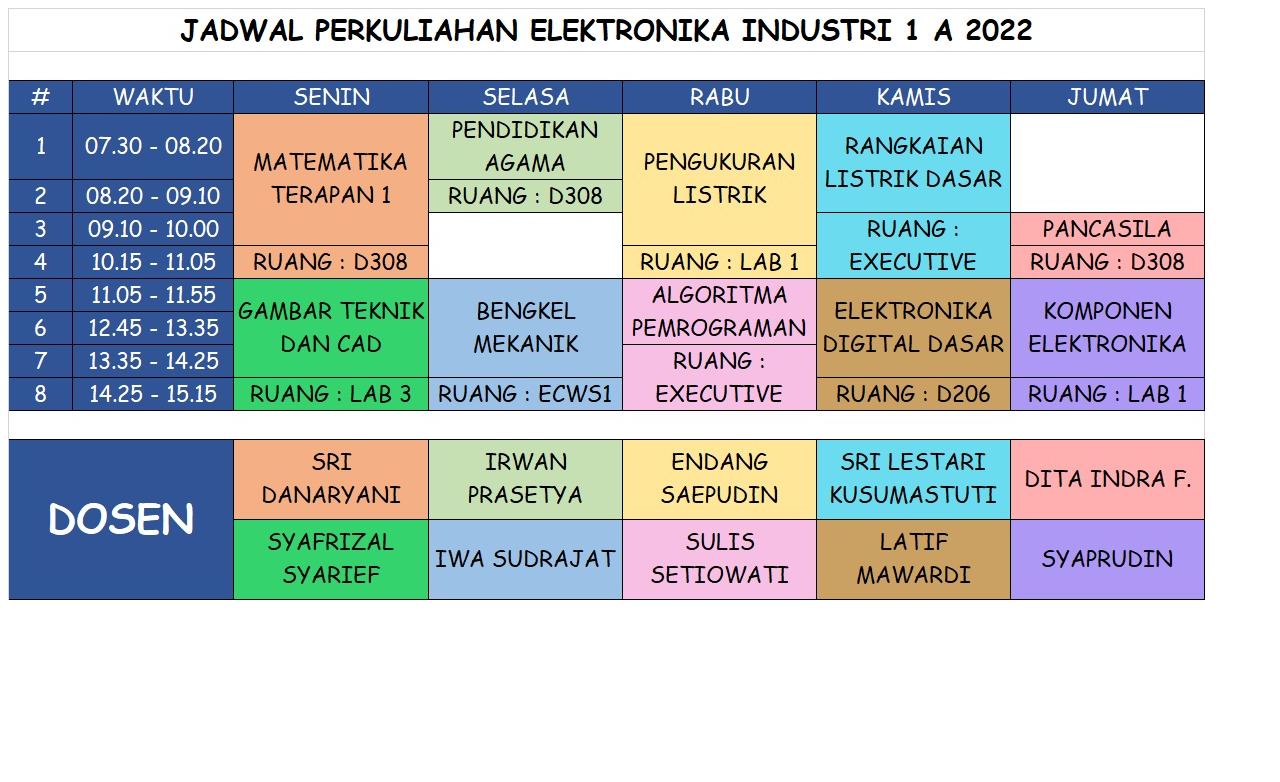
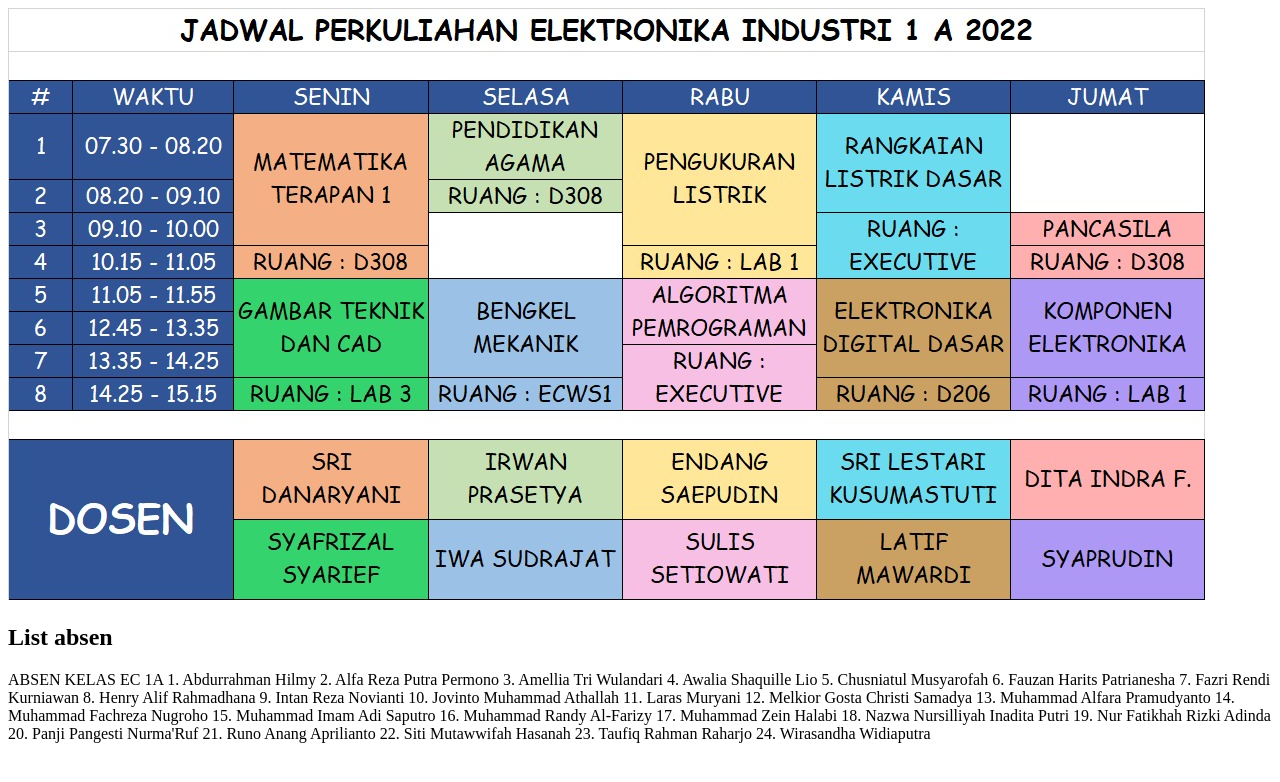
Before and after one commit to HenryAlif/Mapel-EC-A, a plain HTML site: page index.html in a window 1280 px wide. Drawn offline with Linux system fonts and the light colour scheme.

Commit message:
update absensi

```diff
--- a/index.html
+++ b/index.html
@@ -8,5 +8,33 @@
   </head>
   <body>
     <img src="mapel EC A.jpeg" alt="" />
+
+    <h2>List absen</h2>
+    ABSEN KELAS EC 1A
+
+1. Abdurrahman Hilmy
+2. Alfa Reza Putra Permono
+3. Amellia Tri Wulandari
+4. Awalia Shaquille Lio
+5. Chusniatul Musyarofah
+6. Fauzan Harits Patrianesha
+7. Fazri Rendi Kurniawan
+8. Henry Alif Rahmadhana
+9. Intan Reza Novianti
+10. Jovinto Muhammad Athallah
+11. Laras Muryani
+12. Melkior Gosta Christi Samadya
+13. Muhammad Alfara Pramudyanto
+14. Muhammad Fachreza Nugroho
+15. Muhammad Imam Adi Saputro
+16. Muhammad Randy Al-Farizy
+17. Muhammad Zein Halabi
+18. Nazwa Nursilliyah Inadita Putri
+19. Nur Fatikhah Rizki Adinda
+20. Panji Pangesti Nurma'Ruf
+21. Runo Anang Aprilianto
+22. Siti Mutawwifah Hasanah
+23. Taufiq Rahman Raharjo
+24. Wirasandha Widiaputra
   </body>
 </html>
```
